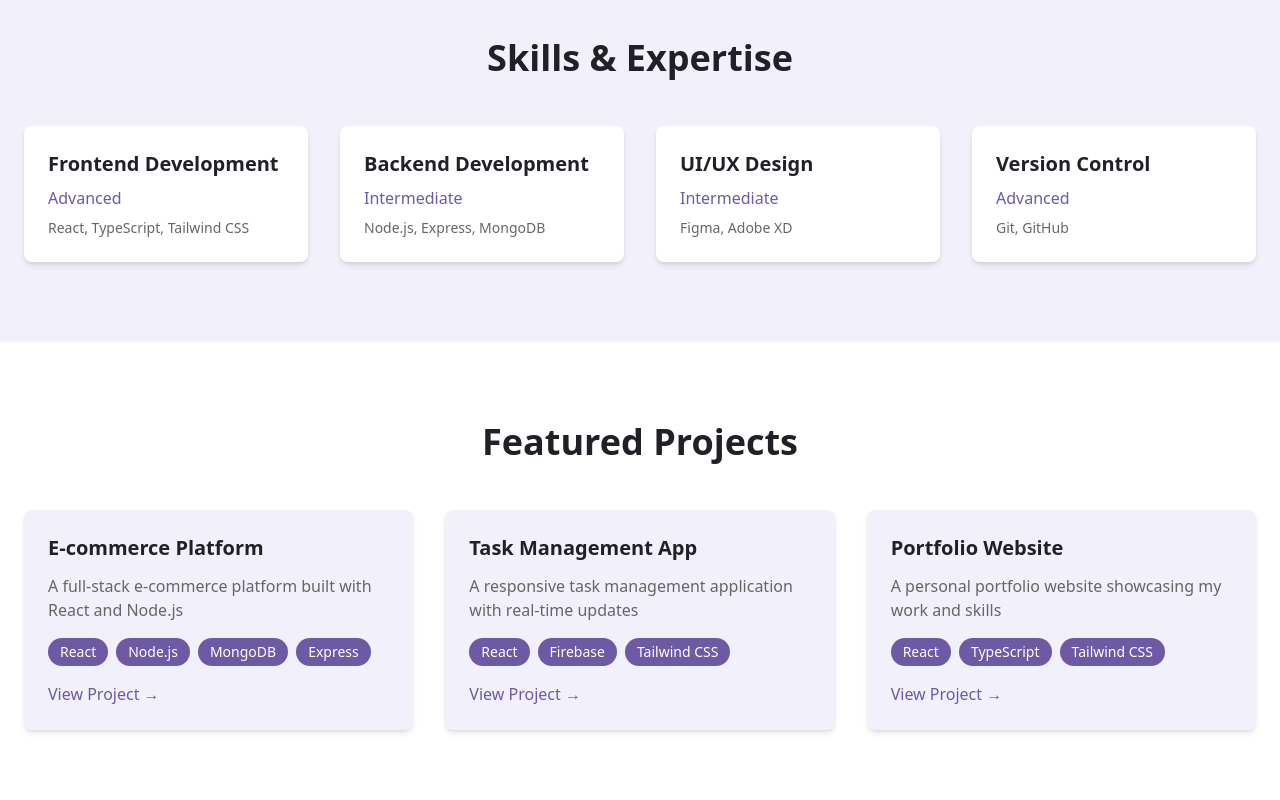
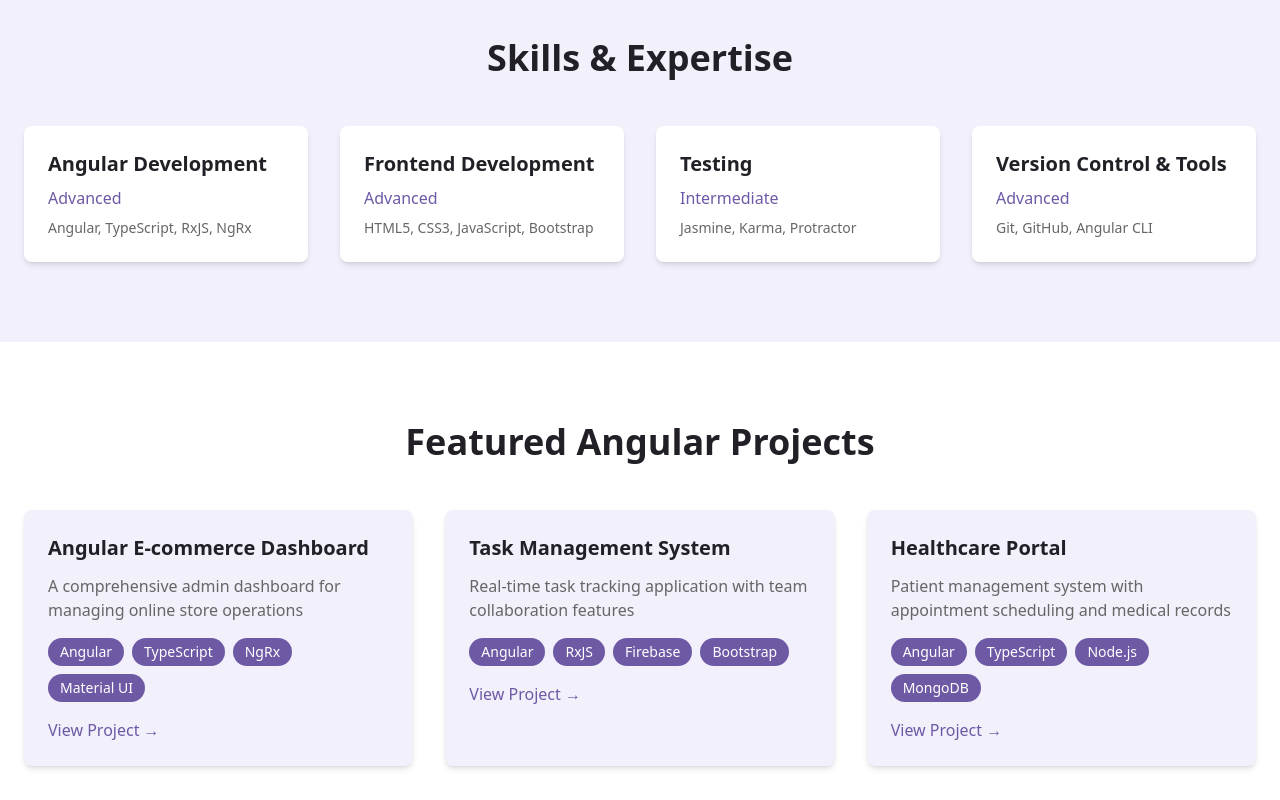
Before and after one commit to Chopade99shraddha/identity-inkpot, a React (Vite) app: page / in a window 1280 px wide. Shown: the part 1260-2060 px from the top of the page. Built offline with nearby package versions, Linux system fonts and the light colour scheme.

Commit message:
Create portfolio for LinkedIn
Implement a portfolio website to showcase skills and projects, suitable for sharing on LinkedIn.
[skip gpt_engineer]

```diff
--- a/src/components/Projects.tsx
+++ b/src/components/Projects.tsx
@@ -1,21 +1,21 @@
 const Projects = () => {
   const projects = [
     {
-      title: "E-commerce Platform",
-      description: "A full-stack e-commerce platform built with React and Node.js",
-      technologies: ["React", "Node.js", "MongoDB", "Express"],
+      title: "Angular E-commerce Dashboard",
+      description: "A comprehensive admin dashboard for managing online store operations",
+      technologies: ["Angular", "TypeScript", "NgRx", "Material UI"],
       link: "#"
     },
     {
-      title: "Task Management App",
-      description: "A responsive task management application with real-time updates",
-      technologies: ["React", "Firebase", "Tailwind CSS"],
+      title: "Task Management System",
+      description: "Real-time task tracking application with team collaboration features",
+      technologies: ["Angular", "RxJS", "Firebase", "Bootstrap"],
       link: "#"
     },
     {
-      title: "Portfolio Website",
-      description: "A personal portfolio website showcasing my work and skills",
-      technologies: ["React", "TypeScript", "Tailwind CSS"],
+      title: "Healthcare Portal",
+      description: "Patient management system with appointment scheduling and medical records",
+      technologies: ["Angular", "TypeScript", "Node.js", "MongoDB"],
       link: "#"
     }
   ];
@@ -23,7 +23,7 @@ const Projects = () => {
   return (
     <section className="py-20 bg-white" id="projects">
       <div className="container mx-auto px-6">
-        <h2 className="text-4xl font-bold text-text mb-12 text-center">Featured Projects</h2>
+        <h2 className="text-4xl font-bold text-text mb-12 text-center">Featured Angular Projects</h2>
         <div className="grid grid-cols-1 md:grid-cols-2 lg:grid-cols-3 gap-8">
           {projects.map((project, index) => (
             <div
--- a/src/components/Skills.tsx
+++ b/src/components/Skills.tsx
@@ -1,24 +1,24 @@
 const Skills = () => {
   const skills = [
     {
+      name: "Angular Development",
+      level: "Advanced",
+      technologies: "Angular, TypeScript, RxJS, NgRx"
+    },
+    {
       name: "Frontend Development",
       level: "Advanced",
-      technologies: "React, TypeScript, Tailwind CSS"
+      technologies: "HTML5, CSS3, JavaScript, Bootstrap"
     },
     {
-      name: "Backend Development",
+      name: "Testing",
       level: "Intermediate",
-      technologies: "Node.js, Express, MongoDB"
+      technologies: "Jasmine, Karma, Protractor"
     },
     {
-      name: "UI/UX Design",
-      level: "Intermediate",
-      technologies: "Figma, Adobe XD"
-    },
-    {
-      name: "Version Control",
+      name: "Version Control & Tools",
       level: "Advanced",
-      technologies: "Git, GitHub"
+      technologies: "Git, GitHub, Angular CLI"
     }
   ];
 
```
